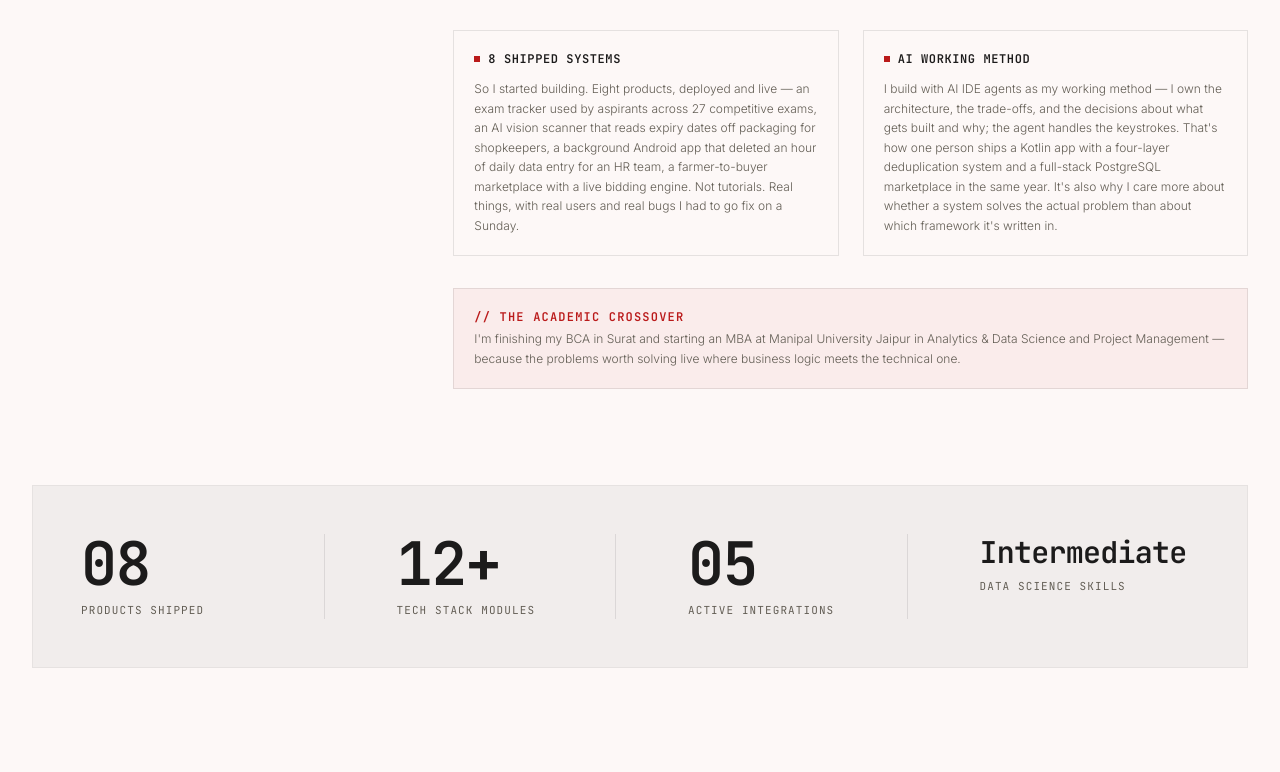
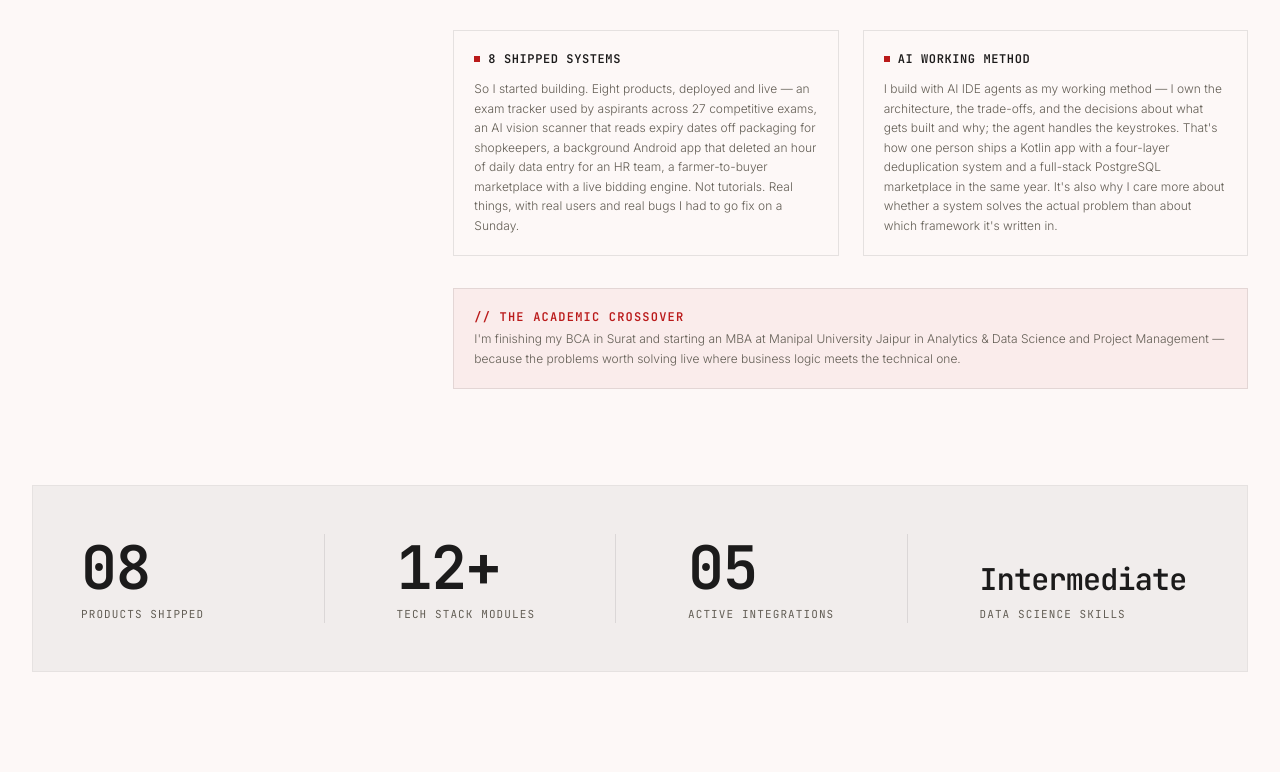
Before and after one commit to Arpitj9974/Arpitj9974-portfolio-, a React (Vite) app: page / in a window 1280 px wide. Shown: the part 1038-1810 px from the top of the page. Built offline with nearby package versions, Linux system fonts and the light colour scheme; a web font is replaced by a local one.

Commit message:
Align baselines of statistics values using flexbox items-end

```diff
--- a/src/App.tsx
+++ b/src/App.tsx
@@ -352,15 +352,17 @@ export default function App() {
                 <div className="grid grid-cols-2 lg:grid-cols-4 gap-8 md:gap-12 divide-y lg:divide-y-0 lg:divide-x divide-ink/10">
                   {PORTFOLIO_OWNER.stats.map((stat, idx) => (
                     <div key={idx} className="space-y-2 pt-6 lg:pt-0 lg:pl-6 first:pl-0 first:pt-0 overflow-hidden">
-                      <span className={`font-mono font-extrabold text-ink block tracking-tight ${
+                      <div className="h-10 md:h-16 flex items-end">
+                        <span className={`font-mono font-extrabold text-ink block tracking-tight leading-none ${
                           stat.value.length > 8
-                          ? "text-xl md:text-3xl"
+                            ? "text-xl md:text-3xl pb-1"
                             : stat.value.length > 4
-                            ? "text-2xl md:text-4xl"
+                              ? "text-2xl md:text-4xl pb-0.5"
                               : "text-4xl md:text-6xl"
                         }`}>
                           {stat.value}
                         </span>
+                      </div>
                       <span className="text-[11px] font-mono text-muted tracking-widest uppercase block">
                         {stat.label}
                       </span>
```
Lines whose indentation alone changed are shown as unchanged.
